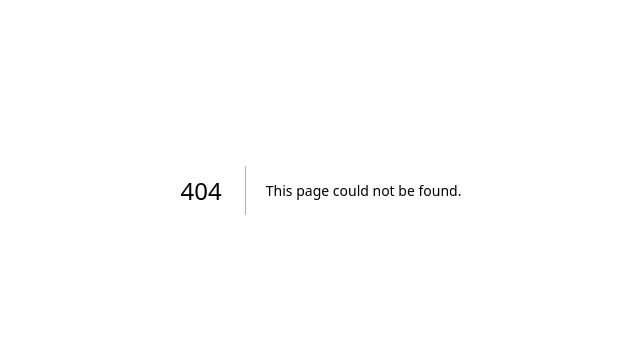
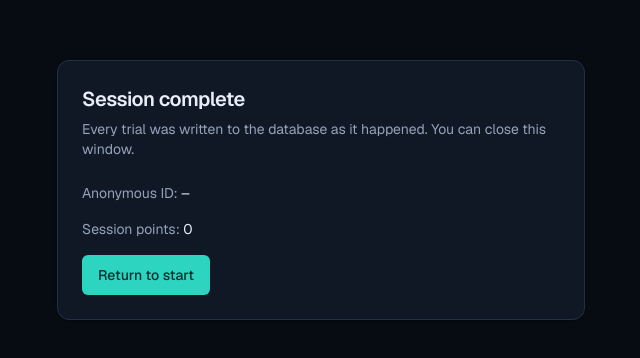
Before and after one commit to vedikaguptain-glitch/Neuroscope, a Next.js app: page /complete in a window 1280 px wide. Before the commit this address had no page. Shown: the part 210-568 px from the top of the page, without its empty margins (319-959 px from the left). Built offline with nearby package versions, Linux system fonts and the light colour scheme.

Commit message:
add session complete page
Co-authored-by: Cursor <cursoragent@cursor.com>

```diff
--- /dev/null
+++ b/app/complete/page.tsx
@@ -0,0 +1,57 @@
+"use client";
+
+import Link from "next/link";
+import { useSyncExternalStore } from "react";
+import {
+  Card,
+  CardContent,
+  CardDescription,
+  CardHeader,
+  CardTitle,
+} from "@/components/ui/card";
+
+function subscribe() {
+  return () => undefined;
+}
+
+function useSessionValue(key: string, fallback: string) {
+  return useSyncExternalStore(
+    subscribe,
+    () => sessionStorage.getItem(key) ?? fallback,
+    () => fallback,
+  );
+}
+
+export default function CompletePage() {
+  const publicId = useSessionValue("ns_public_id", "");
+  const points = useSessionValue("ns_points", "0");
+
+  return (
+    <main className="mx-auto flex min-h-dvh max-w-xl items-center px-6">
+      <Card className="w-full">
+        <CardHeader>
+          <CardTitle>Session complete</CardTitle>
+          <CardDescription>
+            Every trial was written to the database as it happened. You can close
+            this window.
+          </CardDescription>
+        </CardHeader>
+        <CardContent className="space-y-4">
+          <p className="text-sm text-muted-foreground">
+            Anonymous ID:{" "}
+            <span className="font-mono text-foreground">{publicId || "—"}</span>
+          </p>
+          <p className="text-sm text-muted-foreground">
+            Session points: <span className="text-foreground">{points}</span>
+          </p>
+          <Link
+            href="/"
+            className="inline-flex h-10 items-center justify-center rounded-md bg-primary px-4 text-sm font-medium text-primary-foreground hover:bg-primary/90"
+          >
+            Return to start
+          </Link>
+        </CardContent>
+      </Card>
+    </main>
+  );
+}
```
